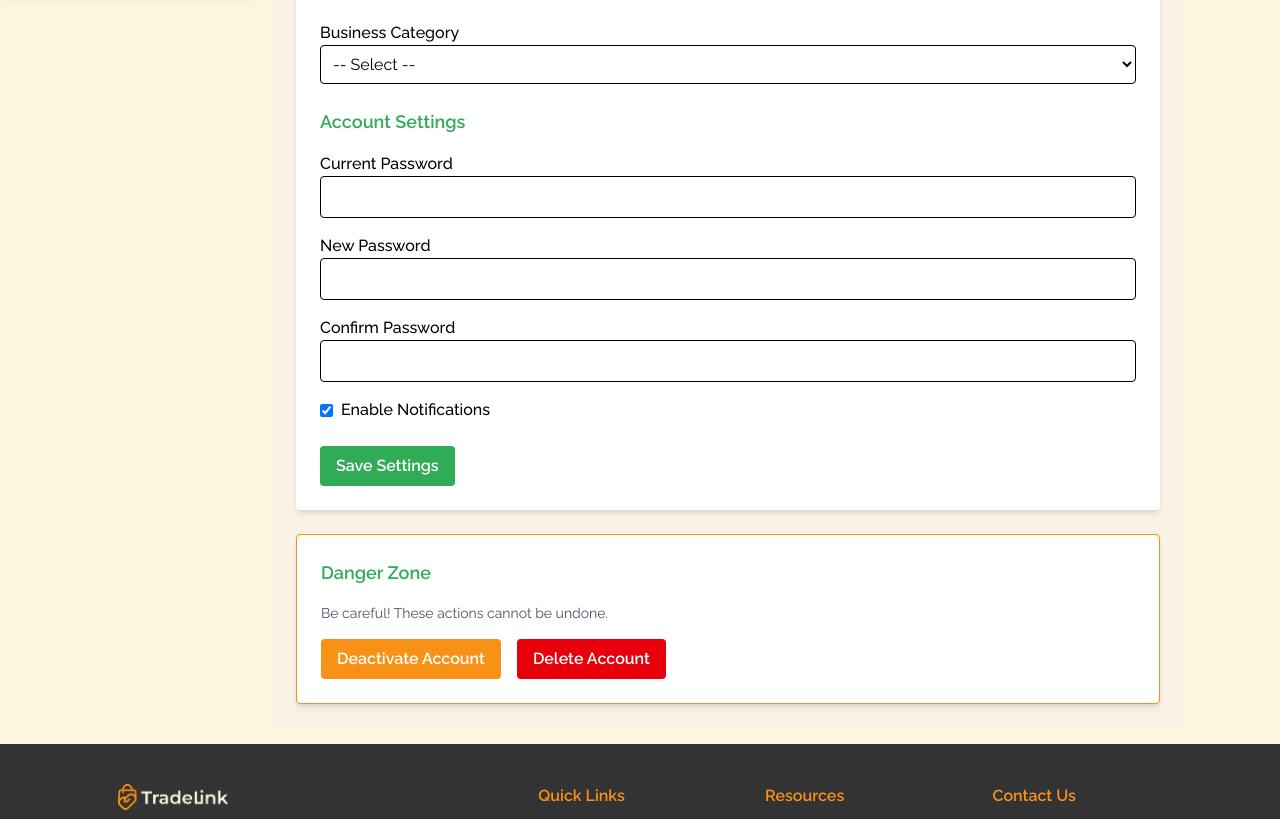
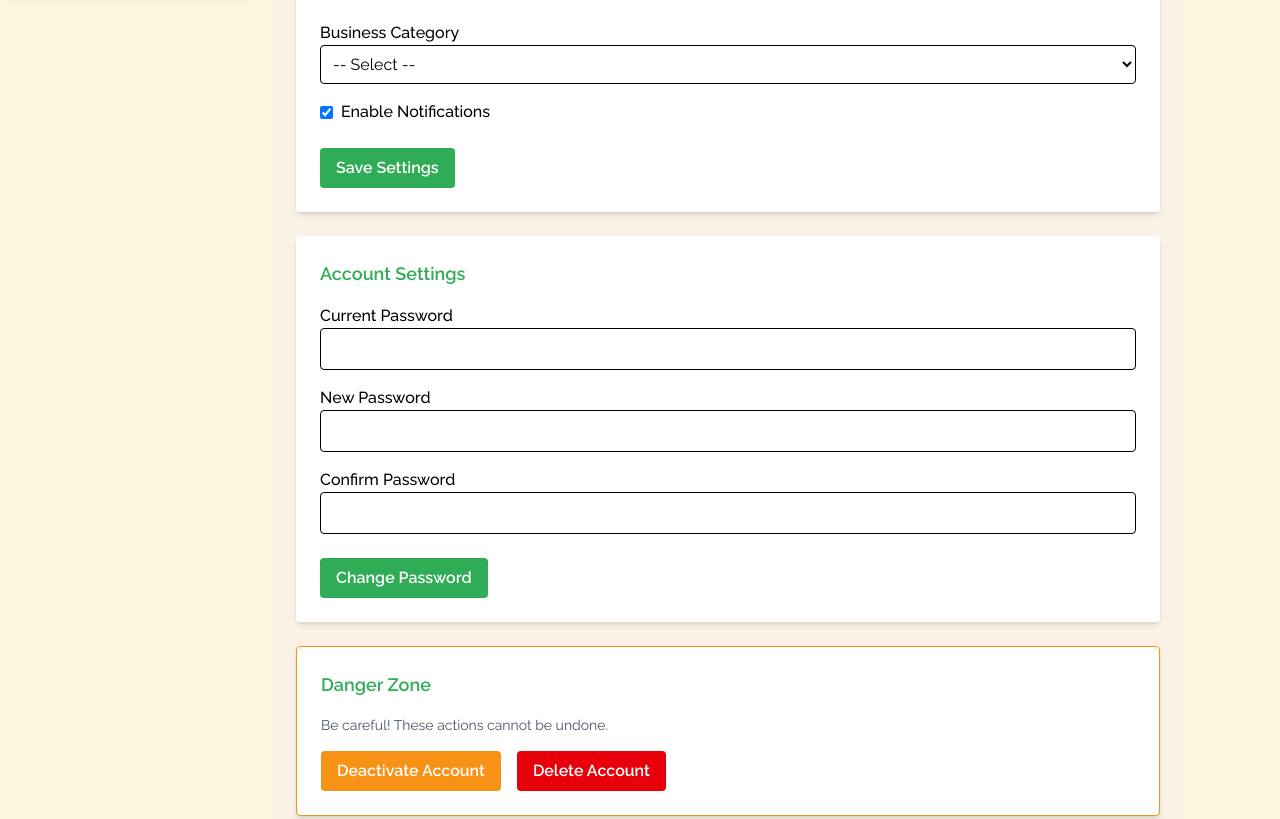
Before and after one commit to TradeLink1/Tradelink-dev, a React (Vite) app: page /dashboard/settings in a window 1280 px wide. Shown: the part 812-1631 px from the top of the page. Built offline with nearby package versions, Linux system fonts and the light colour scheme.

Commit message:
Toyosi Kyc Verification (seller's Dashboard)

```diff
--- a/src/pages/sellersDashboard/DashboardLayout.tsx
+++ b/src/pages/sellersDashboard/DashboardLayout.tsx
@@ -2,6 +2,7 @@ import { Outlet, NavLink, useNavigate } from "react-router-dom";
 import { useState } from "react";
 import { FiMenu } from "react-icons/fi";
 import { IoClose } from "react-icons/io5";
+
 
 
 const DashboardLayout = () => {
--- a/src/pages/sellersDashboard/Overview.tsx
+++ b/src/pages/sellersDashboard/Overview.tsx
@@ -1,4 +1,5 @@
 import { useState, useEffect } from "react";
+
 
 
 interface Stats {
--- a/src/pages/sellersDashboard/Settings.tsx
+++ b/src/pages/sellersDashboard/Settings.tsx
@@ -23,10 +23,28 @@ const Settings = () => {
     });
   };
 
-  const handleSubmit = (e: any) => {
+  // ✅ Save only profile + store info
+  const handleSaveProfileStore = (e: any) => {
     e.preventDefault();
-    console.log("Settings Saved:", formData);
-    alert("Settings saved successfully (dummy). Backend will handle real save.");
+    const { name, email, phone, address, logo, description, businessCategory, notifications } = formData;
+    const profileStoreData = { name, email, phone, address, logo, description, businessCategory, notifications };
+
+    console.log("Profile + Store Settings Saved:", profileStoreData);
+    alert("Profile and Store settings saved successfully (dummy).");
+  };
+
+  // ✅ Handle password change separately
+  const handleChangePassword = (e: any) => {
+    e.preventDefault();
+    const { currentPassword, newPassword, confirmPassword } = formData;
+
+    if (newPassword !== confirmPassword) {
+      alert("New password and confirm password do not match!");
+      return;
+    }
+
+    console.log("Password Change Request:", { currentPassword, newPassword });
+    alert("Password changed successfully (dummy).");
   };
 
   const handleDeactivate = () => {
@@ -47,7 +65,6 @@ const Settings = () => {
       <div className="bg-white p-6 shadow-md rounded mb-6">
         <h3 className="text-lg font-semibold mb-4 text-[#30ac57]">Store Preview</h3>
         <div className="flex items-center gap-4">
-          {/* Logo Preview */}
           <div className="w-20 h-20 border rounded flex items-center justify-center overflow-hidden">
             {formData.logo ? (
               <img
@@ -59,8 +76,6 @@ const Settings = () => {
               <span className="text-gray-400 text-sm">No Logo</span>
             )}
           </div>
-
-          {/* Store Info */}
           <div>
             <p className="font-bold text-lg text-[#f89216]">
               {formData.name || "Business Name"}
@@ -77,25 +92,18 @@ const Settings = () => {
         </div>
       </div>
 
-      {/* Settings Form */}
+      {/* Profile + Store Settings Form */}
       <form
-        onSubmit={handleSubmit}
-        className="bg-white p-6 shadow-md rounded space-y-6"
+        onSubmit={handleSaveProfileStore}
+        className="bg-white p-6 shadow-md rounded space-y-6 mb-6"
       >
         {/* Profile Info */}
         <section>
-          <h3 className="text-lg font-semibold mb-4 text-[#30ac57]">
-            Profile Information
-          </h3>
+          <h3 className="text-lg font-semibold mb-4 text-[#30ac57]">Profile Information</h3>
           <div className="grid grid-cols-2 gap-4">
             <div>
               <label className="block font-medium">Name / Business Name</label>
-              <input
-                type="text"
-                name="name"
-                className="border p-2 w-full rounded"
-                onChange={handleChange}
-              />
+              <input type="text" name="name" className="border p-2 w-full rounded" onChange={handleChange} />
             </div>
             <div>
               <label className="block font-medium">Email</label>
@@ -103,29 +111,17 @@ const Settings = () => {
                 type="email"
                 name="email"
                 value={formData.email}
-                // disabled
-                // readOnly
                 onChange={handleChange}
                 className="border p-2 w-full rounded "
               />
             </div>
             <div>
               <label className="block font-medium">Phone</label>
-              <input
-                type="text"
-                name="phone"
-                className="border p-2 w-full rounded"
-                onChange={handleChange}
-              />
+              <input type="text" name="phone" className="border p-2 w-full rounded" onChange={handleChange} />
             </div>
             <div>
               <label className="block font-medium">Address</label>
-              <input
-                type="text"
-                name="address"
-                className="border p-2 w-full rounded"
-                onChange={handleChange}
-              />
+              <input type="text" name="address" className="border p-2 w-full rounded" onChange={handleChange} />
             </div>
           </div>
         </section>
@@ -136,75 +132,23 @@ const Settings = () => {
           <div className="space-y-4">
             <div>
               <label className="block font-medium">Store Logo</label>
-              <input
-                type="file"
-                name="logo"
-                accept="image/*"
-                onChange={handleChange}
-              />
+              <input type="file" name="logo" accept="image/*" onChange={handleChange} />
             </div>
             <div>
               <label className="block font-medium">Description</label>
-              <textarea
-                name="description"
-                className="border p-2 w-full rounded"
-                onChange={handleChange}
-              ></textarea>
+              <textarea name="description" className="border p-2 w-full rounded" onChange={handleChange}></textarea>
             </div>
             <div>
               <label className="block font-medium">Business Category</label>
-              <select
-                name="businessCategory"
-                className="border p-2 w-full rounded"
-                onChange={handleChange}
-              >
+              <select name="businessCategory" className="border p-2 w-full rounded" onChange={handleChange}>
                 <option value="">-- Select --</option>
                 <option value="products">Products</option>
                 <option value="services">Services</option>
                 <option value="both">Both</option>
               </select>
             </div>
-          </div>
-        </section>
-
-        {/* Account Settings */}
-        <section>
-          <h3 className="text-lg font-semibold mb-4 text-[#30ac57]">Account Settings</h3>
-          <div className="space-y-4">
-            <div>
-              <label className="block font-medium">Current Password</label>
-              <input
-                type="password"
-                name="currentPassword"
-                className="border p-2 w-full rounded"
-                onChange={handleChange}
-              />
-            </div>
-            <div>
-              <label className="block font-medium">New Password</label>
-              <input
-                type="password"
-                name="newPassword"
-                className="border p-2 w-full rounded"
-                onChange={handleChange}
-              />
-            </div>
-            <div>
-              <label className="block font-medium">Confirm Password</label>
-              <input
-                type="password"
-                name="confirmPassword"
-                className="border p-2 w-full rounded"
-                onChange={handleChange}
-              />
-            </div>
             <div className="flex items-center gap-2">
-              <input
-                type="checkbox"
-                name="notifications"
-                checked={formData.notifications}
-                onChange={handleChange}
-              />
+              <input type="checkbox" name="notifications" checked={formData.notifications} onChange={handleChange} />
               <label className="font-medium">Enable Notifications</label>
             </div>
           </div>
@@ -216,6 +160,38 @@ const Settings = () => {
           className="bg-[#30ac57] hover:bg-green-600 text-white px-4 py-2 rounded cursor-pointer"
         >
           Save Settings
+        </button>
+      </form>
+
+      {/* Account Settings Form */}
+      <form
+        onSubmit={handleChangePassword}
+        className="bg-white p-6 shadow-md rounded space-y-6"
+      >
+        <section>
+          <h3 className="text-lg font-semibold mb-4 text-[#30ac57]">Account Settings</h3>
+          <div className="space-y-4">
+            <div>
+              <label className="block font-medium">Current Password</label>
+              <input type="password" name="currentPassword" className="border p-2 w-full rounded" onChange={handleChange} />
+            </div>
+            <div>
+              <label className="block font-medium">New Password</label>
+              <input type="password" name="newPassword" className="border p-2 w-full rounded" onChange={handleChange} />
+            </div>
+            <div>
+              <label className="block font-medium">Confirm Password</label>
+              <input type="password" name="confirmPassword" className="border p-2 w-full rounded" onChange={handleChange} />
+            </div>
+          </div>
+        </section>
+
+        {/* Change Password Button */}
+        <button
+          type="submit"
+          className="bg-[#30ac57] hover:bg-[#333333] text-white px-4 py-2 rounded cursor-pointer"
+        >
+          Change Password
         </button>
       </form>
 
--- a/src/pages/sellersDashboard/UploadProduct.tsx
+++ b/src/pages/sellersDashboard/UploadProduct.tsx
@@ -1,4 +1,6 @@
 import { useState } from "react";
+
+import  KycPopup from "./kycPopup";
 
 const UploadProduct = () => {
   const [formData, setFormData] = useState({
@@ -12,6 +14,12 @@ const UploadProduct = () => {
   });
 
   const [errors, setErrors] = useState<any>({});
+  const [isVerified, setIsVerified] =useState(false)
+
+  if (!isVerified) {
+    return <KycPopup onVerify={() => setIsVerified(true)} />;
+  }
+
 
   const handleChange = (e: any) => {
     const { name, value, files } = e.target;
@@ -62,6 +70,7 @@ const UploadProduct = () => {
       <h2 className="text-2xl font-bold text-[#f89216] mb-6 text-center">
         Upload Product / Service
       </h2>
+
 
       <form onSubmit={handleSubmit} className="bg-white p-6 shadow-md rounded space-y-4">
 
--- /dev/null
+++ b/src/pages/sellersDashboard/kycPopup.tsx
@@ -0,0 +1,60 @@
+import { useEffect, useState } from "react";
+
+const KycPopup = ({ onVerify }: { onVerify: () => void }) => {
+  const [idNumber, setIdNumber] = useState("");
+  const [file, setFile] = useState<File | null>(null);
+
+  useEffect(() => {
+    document.body.style.overflow = "hidden";
+    return () => {
+      document.body.style.overflow = "auto";
+    };
+  }, []);
+
+  const handleSubmit = () => {
+    if (!idNumber || !file) {
+      alert("Please provide both ID number and document");
+      return;
+    }
+
+    // Later: send idNumber + file to backend
+    console.log("Submitting:", { idNumber, file });
+    onVerify();
+  };
+
+  return (
+    <div className="fixed inset-0 bg-black/40 backdrop-blur-md flex justify-center items-center z-50">
+      <div className="bg-white/80 backdrop-blur-lg p-6 rounded-lg shadow-2xl w-96 border border-gray-200">
+        <h2 className="text-xl font-bold mb-4 text-center text-[#f89216]">KYC Verification</h2>
+
+        {/* ID Type */}
+        <label className="block font-medium mb-2 text-[#333333]">ID Number</label>
+        <input
+          type="text"
+          placeholder="Enter your NIN, Passport No, etc."
+          value={idNumber}
+          onChange={(e) => setIdNumber(e.target.value)}
+          className="mb-4 w-full border-2 p-2 rounded outline-0 border-gray-400 "
+        />
+
+        {/* Upload */}
+        <label className="block font-medium mb-2 text-[#333333]">Upload ID Document</label>
+        <input
+          type="file"
+          accept="image/*,.pdf"
+          onChange={(e) => setFile(e.target.files?.[0] || null)}
+          className="mb-4 block w-full border-2 border-gray-400 p-2 rounded outline-0 "
+        />
+    <div className="flex justify-center items-center">
+        <button
+          onClick={handleSubmit}
+          className="bg-[#30ac57] cursor-pointer hover:bg-green-700 text-white px-4 py-2 rounded w-full transition"
+        >
+          Submit
+        </button> </div>
+      </div>
+    </div>
+  );
+};
+
+export default KycPopup;
```
